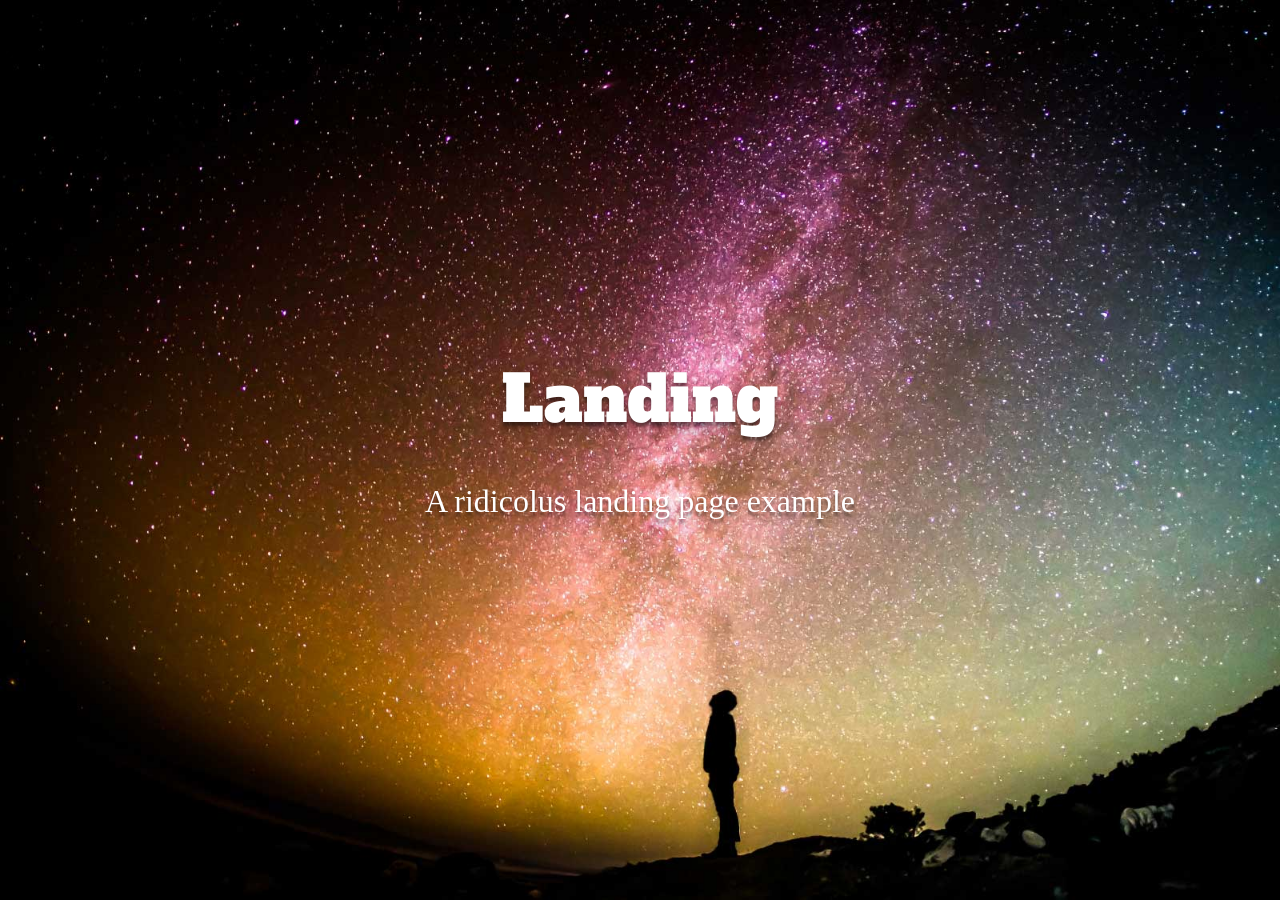
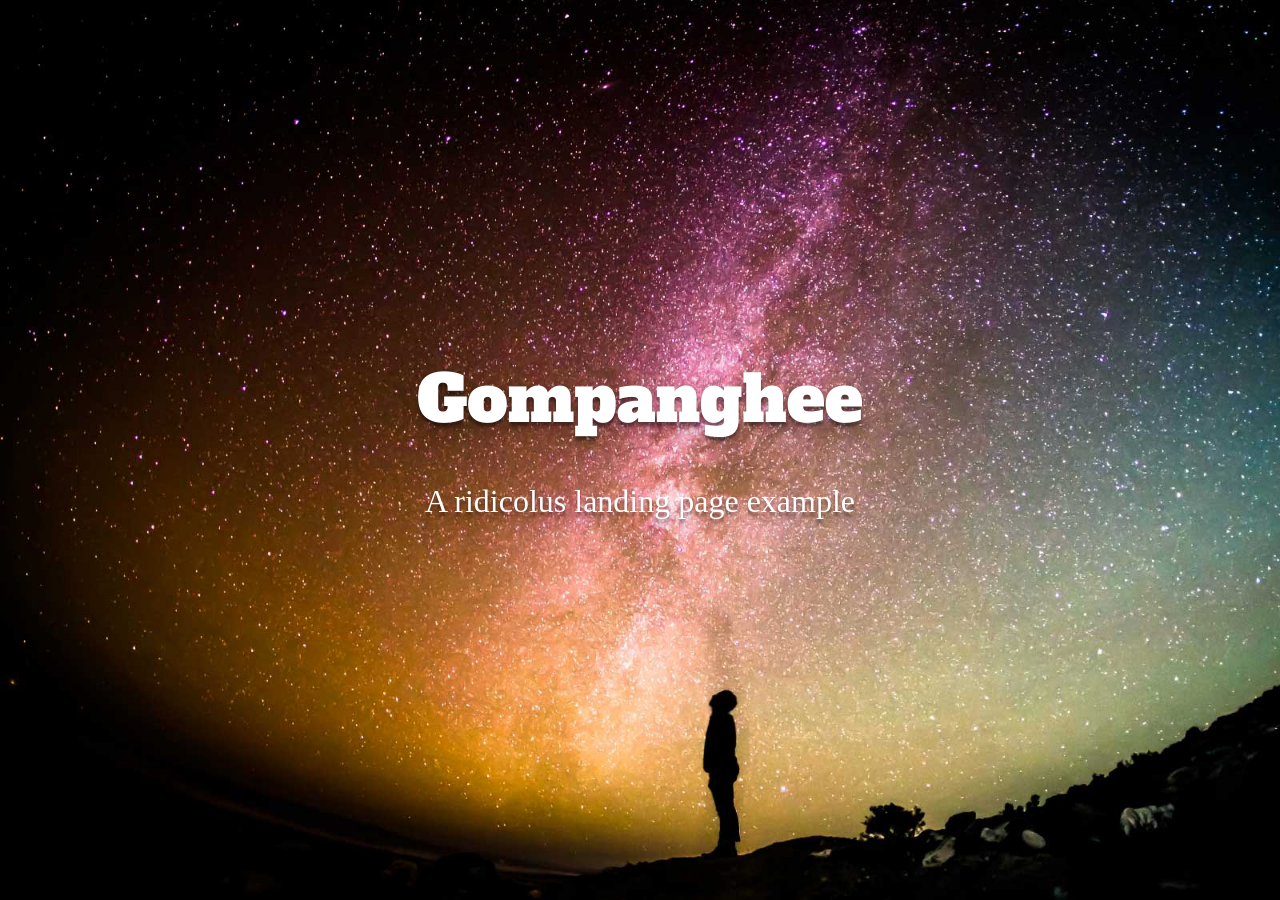
Before and after one commit to gompanghee/gompanghee.github.io, a Jekyll site: the page built from landing.html, in a window 1280 px wide and 900 px high. Built offline with Jekyll 4.4.1, drawn with Linux system fonts in a browser that asks for light colours; nearby versions of some CDN libraries; some web fonts are replaced.

Commit message:
Update landing.html

```diff
--- a/landing.html
+++ b/landing.html
@@ -1,12 +1,12 @@
 ---
 layout: landing
-title: Landing
+title: Gompanghee
 header: Buy our product
 tagline: "A ridicolus landing page example"
 group: navigation
 img : 1.jpg
 ---
-{% include JB/setup %}
+<!--{% include JB/setup %}-->
 
 <!-- Stack the columns on mobile by making one full-width and the other half-width -->
 <div class="container-fluid nopadding">
```
